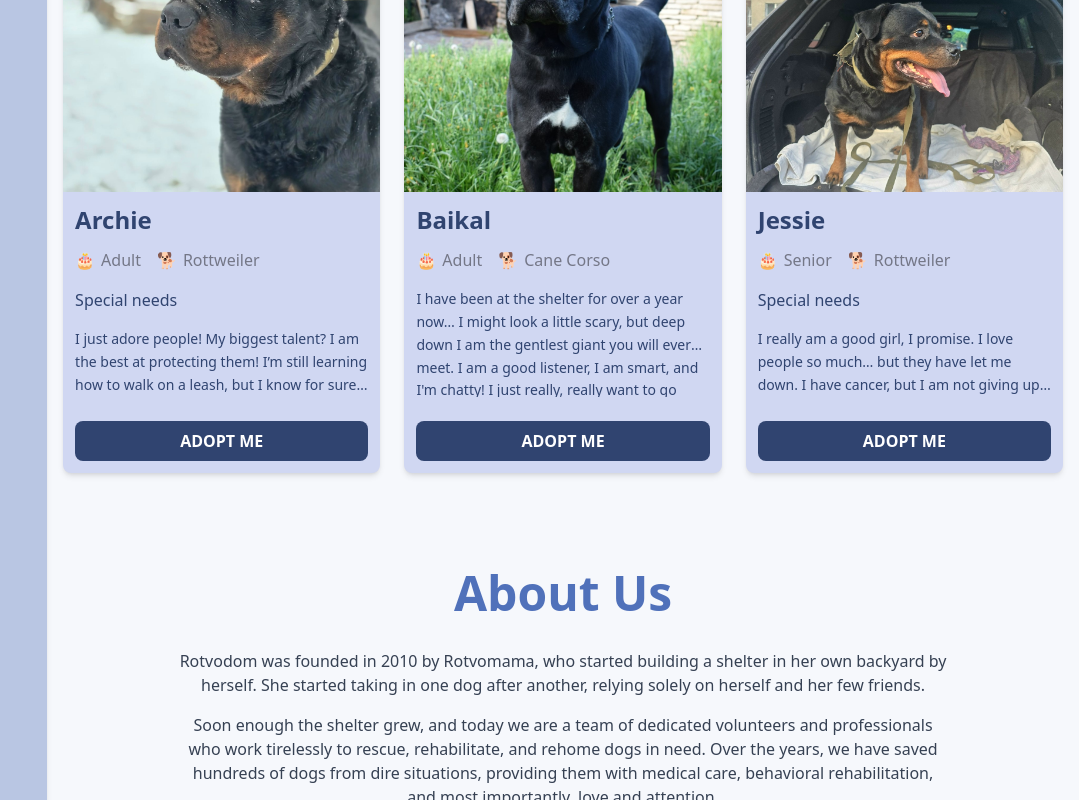
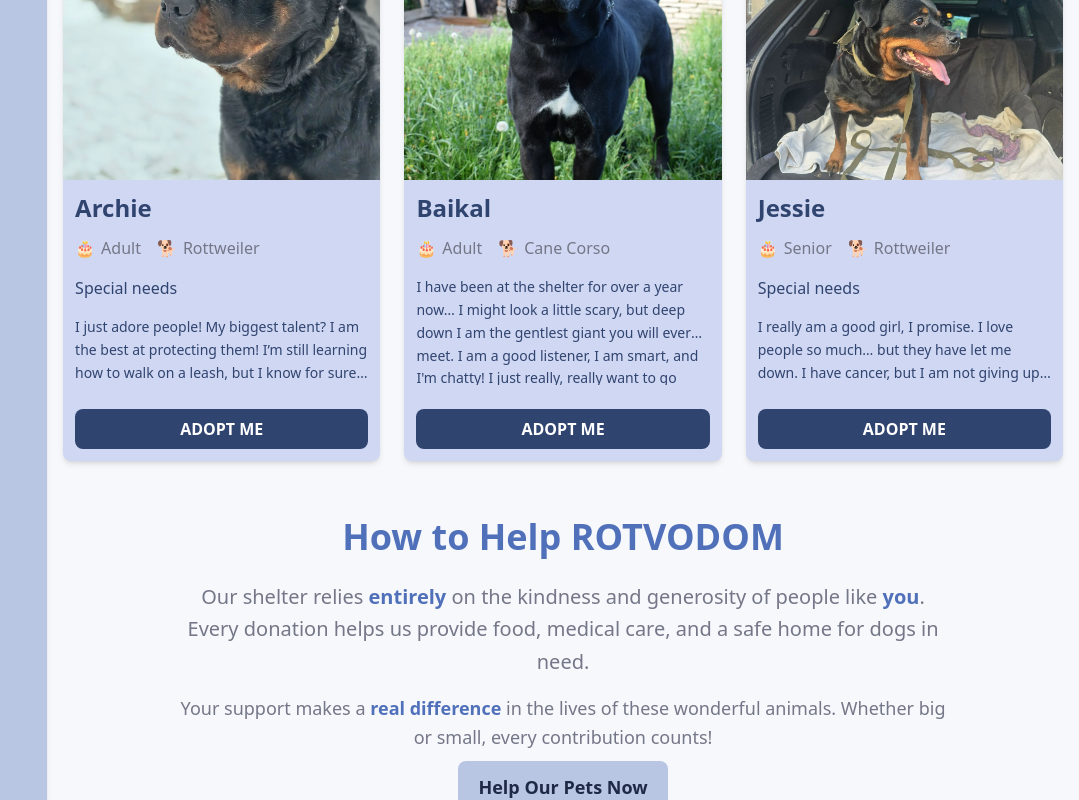
Before and after one commit to bavayra/dog-shelter, a React (Vite) app: page / in a window 1280 px wide. Shown: the part 2000-2800 px from the top of the page, without its empty margins (201-1280 px from the left). Built offline with nearby package versions, Linux system fonts and the light colour scheme.

Commit message:
style: changed font sizes for section header, corrected paddings and margins for the balanced UI. feat: created a How To Help section with responsive design, donate btn and description

```diff
--- a/src/App.tsx
+++ b/src/App.tsx
@@ -5,6 +5,7 @@ import Button from './components/Button';
 import { shelterStats } from './data/dogs';
 import DogGrid from './features/DogGrid';
 import AboutUs from './features/AboutUs';
+import HowToHelp from './features/HowToHelp';
 
 function App() {
   return (
@@ -97,13 +98,14 @@ function App() {
             <div className="container mx-auto px-4">
               <h2
                 id="pets-heading"
-                className="text-6xl text-primary-500 font-bold text-center"
+                className="text-5xl text-primary-500 font-bold text-center"
               >
                 Our Pets
               </h2>
             </div>
             <DogGrid />
           </section>
+          <HowToHelp />
           <AboutUs />
         </main>
       </div>
--- a/src/features/AboutUs.tsx
+++ b/src/features/AboutUs.tsx
@@ -2,13 +2,13 @@ import PhotoCarousel from './PhotoCarousel';
 
 const AboutUs = () => {
   return (
-    <section id="about-us" className="bg-primary-50 py-16">
+    <section id="about-us" className="bg-primary-50 py-10">
       <div className="container mx-auto px-4">
         <h2 className="text-5xl text-primary-500 font-bold text-center mb-8">
           About Us
         </h2>
 
-        <div className="max-w-3xl mx-auto text-center space-y-4 mb-12 text-gray-700">
+        <div className="max-w-3xl mx-auto text-center space-y-4 mb-12 text-neutral-700">
           <p>
             Rotvodom was founded in 2010 by Rotvomama, who started building a
             shelter in her own backyard by herself. She started taking in one
--- /dev/null
+++ b/src/features/HowToHelp.tsx
@@ -0,0 +1,50 @@
+import Button from '../components/Button';
+
+const HowToHelp = () => {
+  return (
+    <section id="help" className="bg-primary-50 py-6 scroll-mt-20">
+      <div className="container mx-auto px-4">
+        <h2 className="text-4xl text-primary-500 font-bold text-center mb-6">
+          How to Help ROTVODOM
+        </h2>
+        <div className="max-w-3xl mx-auto text-center mb-2">
+          <p className="text-xl text-neutral-700 leading-relaxed mb-4">
+            Our shelter relies{' '}
+            <span className="text-primary-500 font-semibold">entirely</span> on
+            the kindness and generosity of people like{' '}
+            <span className="text-primary-500 font-semibold">you</span>. Every
+            donation helps us provide food, medical care, and a safe home for
+            dogs in need.
+          </p>
+          <p className="text-lg text-neutral-700 leading-relaxed">
+            Your support makes a{' '}
+            <span className="text-primary-500 font-semibold">
+              real difference
+            </span>{' '}
+            in the lives of these wonderful animals. Whether big or small, every
+            contribution counts!
+          </p>
+        </div>
+
+        <div className="flex justify-center">
+          <a
+            href="https://qr.nspk.ru/example-link"
+            target="_blank"
+            rel="noopener noreferrer"
+            className="inline-block"
+          >
+            <Button
+              variant="secondary"
+              size="large"
+              className="flex items-center gap-2"
+            >
+              Help Our Pets Now
+            </Button>
+          </a>
+        </div>
+      </div>
+    </section>
+  );
+};
+
+export default HowToHelp;
```
